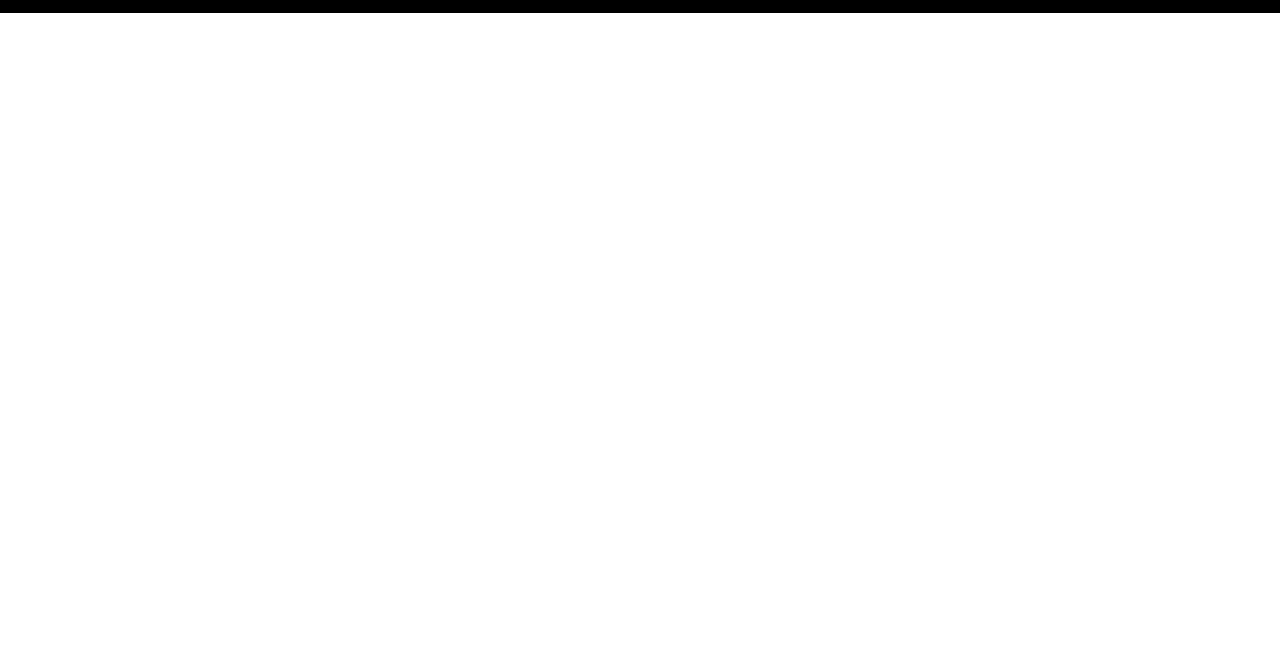
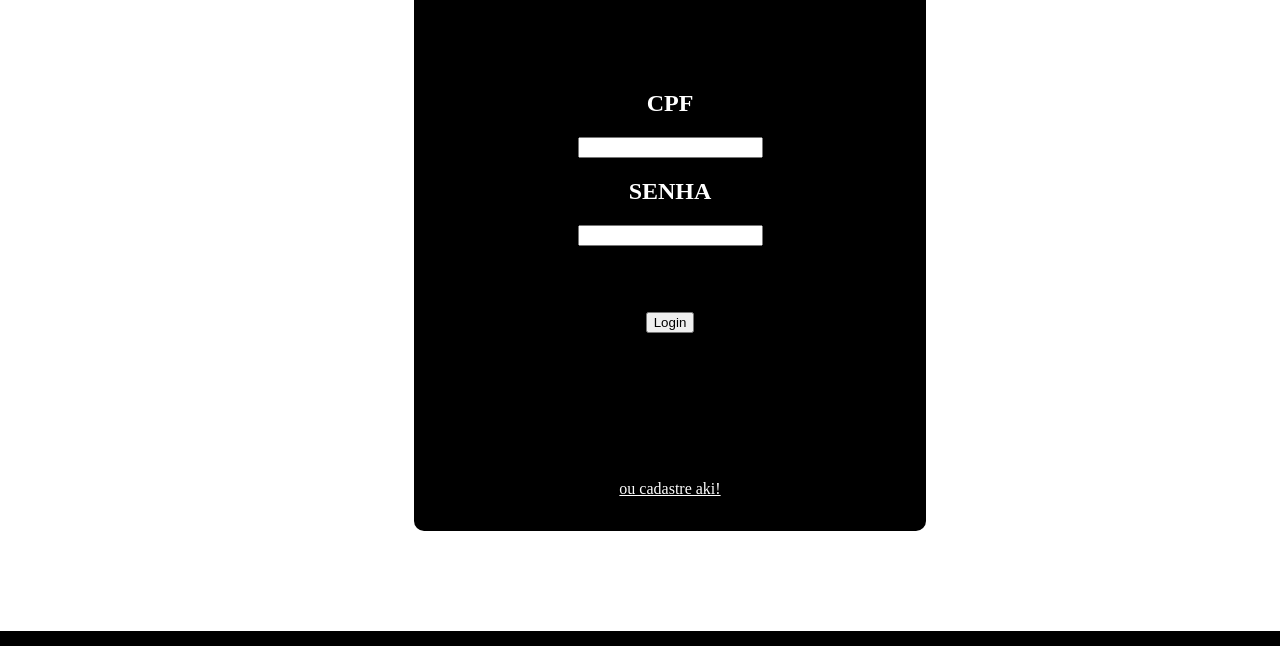
Before and after one commit to Ishol-Ariss/prova-saep, a plain HTML site: page frontend/login.html in a window 1280 px wide. Shown: the part 217-863 px from the top of the page. Before the commit the page ends 800 px from the top, so only its background shows below. Drawn offline with Linux system fonts and the light colour scheme.

Commit message:
added changes and other pages

```diff
--- a/frontend/login.html
+++ b/frontend/login.html
@@ -5,6 +5,7 @@
     <meta http-equiv="X-UA-Compatible" content="IE=edge">
     <meta name="viewport" content="width=device-width, initial-scale=1.0">
     <link rel="stylesheet" href="styles.css" />
+    <link rel="stylesheet" href="stylesLogin.css">
     <title>VESTE VC - LOGIN</title>
 </head>
 <body>
@@ -18,6 +19,19 @@
         </ul>
       </header>
 
+      <main>
+        <div id="login">
+          <h1>Bem Vindo!</h1>
+          <div>
+            <h2>CPF</h2>
+            <input type="text" name="cpf" id="cpf">
+            <h2>SENHA</h2>
+            <input type="password" name="password" id="password">
+          </div>
+          <button>Login</button>
+          <a href="">ou cadastre aki!</a>
+        </div>
+      </main>
 
       <footer id="footer">
         <div>
--- a/frontend/styles.css
+++ b/frontend/styles.css
@@ -59,9 +59,6 @@
   padding-right: 10px;
 }
 
-#main #primeiraLinha {
-
-}
 #main #primeiraLinha img {
   max-width: 50%;
 }
--- /dev/null
+++ b/frontend/stylesLogin.css
@@ -0,0 +1,40 @@
+main {
+    display: flex;
+    justify-content: space-around;
+    align-items: center;
+    padding-top: 100px;
+    padding-left: 60px;
+}
+
+main #login {
+    display: flex;
+    flex-direction: column;
+    justify-content: space-around;
+    align-items: center;
+    height: 80vh;
+    width: 40vw;
+    border-radius: 10px;
+    background-color: black;
+}
+
+main #login h1 {
+    color: white;
+}
+
+main #login button {
+    margin-bottom: 80px;
+}
+
+main #login a {
+    color: white;
+}
+
+main #login div {
+    display: flex;
+    flex-direction: column;
+    align-items: center;
+    width: 50%;
+}
+main #login div h2{
+    color: white;
+}
```
Also changed, not shown: frontend/favoritos.html (+1 -0 lines).
